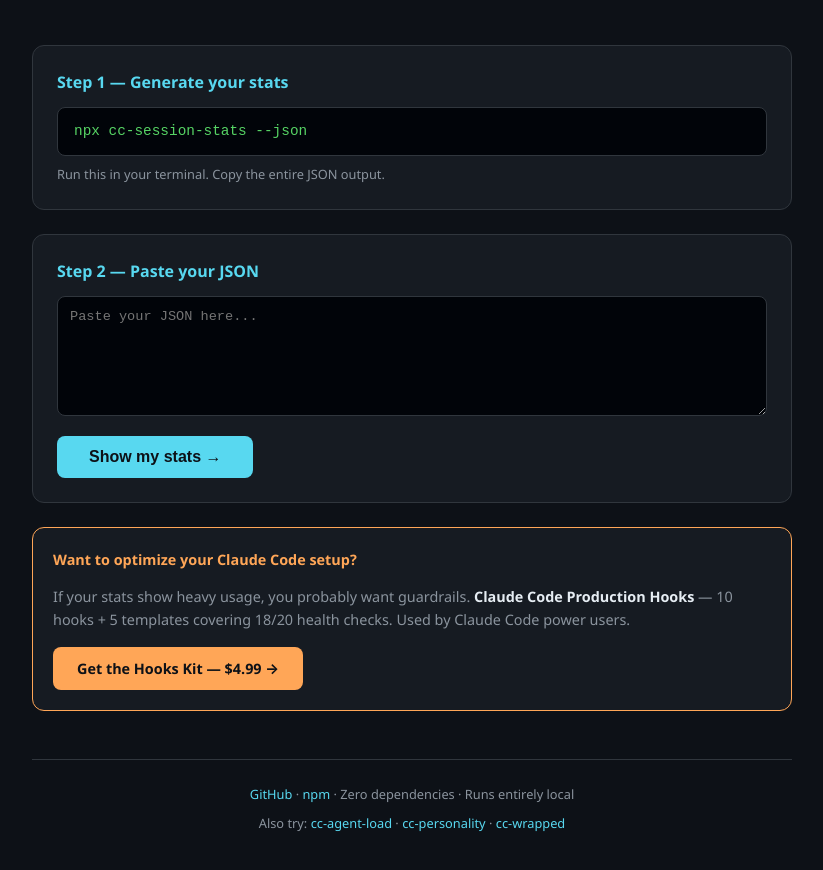
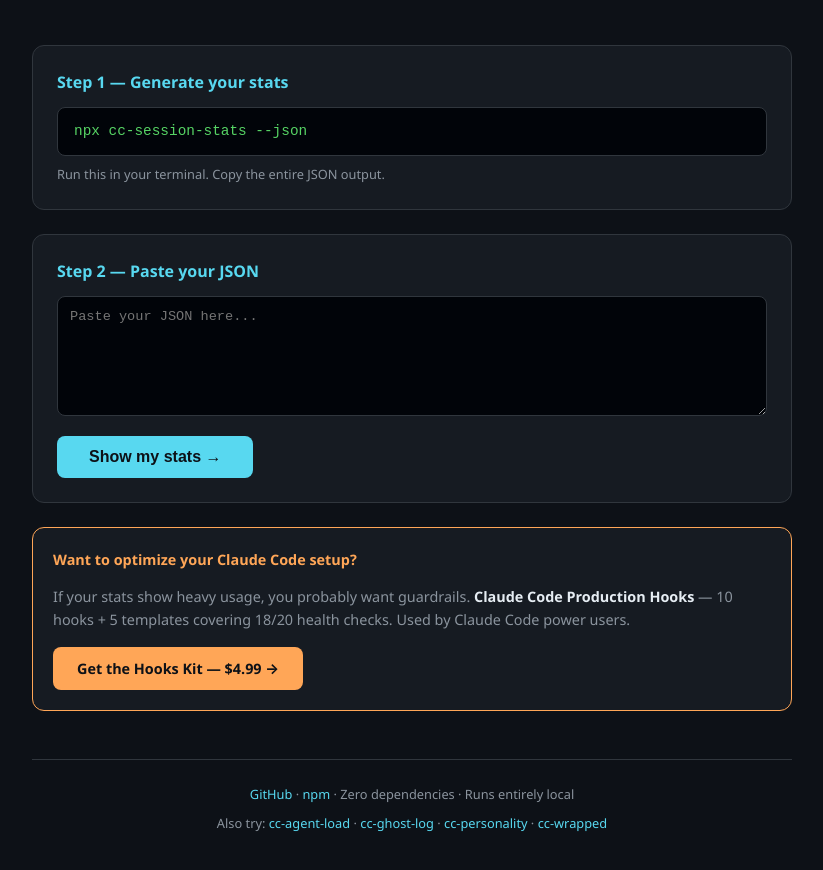
Before and after one commit to yurukusa/cc-session-stats, a website: page index.html in a window 1280 px wide. Shown: the part 128-998 px from the top of the page, without its empty margins (228-1051 px from the left). Drawn offline with Linux system fonts and the light colour scheme.

Commit message:
chore: add cc-ghost-log to footer links

```diff
--- a/index.html
+++ b/index.html
@@ -264,6 +264,7 @@
     </p>
     <p style="margin-top: 8px;">
       Also try: <a href="https://yurukusa.github.io/cc-agent-load/">cc-agent-load</a> ·
+      <a href="https://github.com/yurukusa/cc-ghost-log">cc-ghost-log</a> ·
       <a href="https://yurukusa.github.io/cc-personality/">cc-personality</a> ·
       <a href="https://yurukusa.github.io/cc-wrapped/">cc-wrapped</a>
     </p>
```
